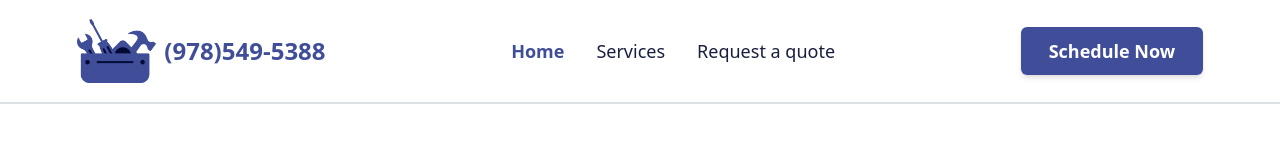
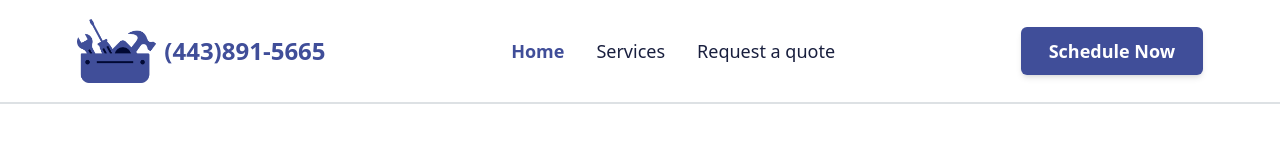
Before and after one commit to Kevin-ishimwe/e-appliancelyss, a React (Vite) app: page / in a window 1280 px wide. Shown: the top 160 px of the page. Built offline with nearby package versions, Linux system fonts and the light colour scheme.

Commit message:
Update NavBar.jsx

```diff
--- a/src/components/NavBar.jsx
+++ b/src/components/NavBar.jsx
@@ -48,7 +48,7 @@ function Navbar() {
           href="tel:(978)733-0701"
           className="text-xl bg-white sm:text-2xl text-primary font-semibold ml-2"
         >
-          (978)549-5388
+          (443)891-5665
         </a>
       </div>
       <div
```
